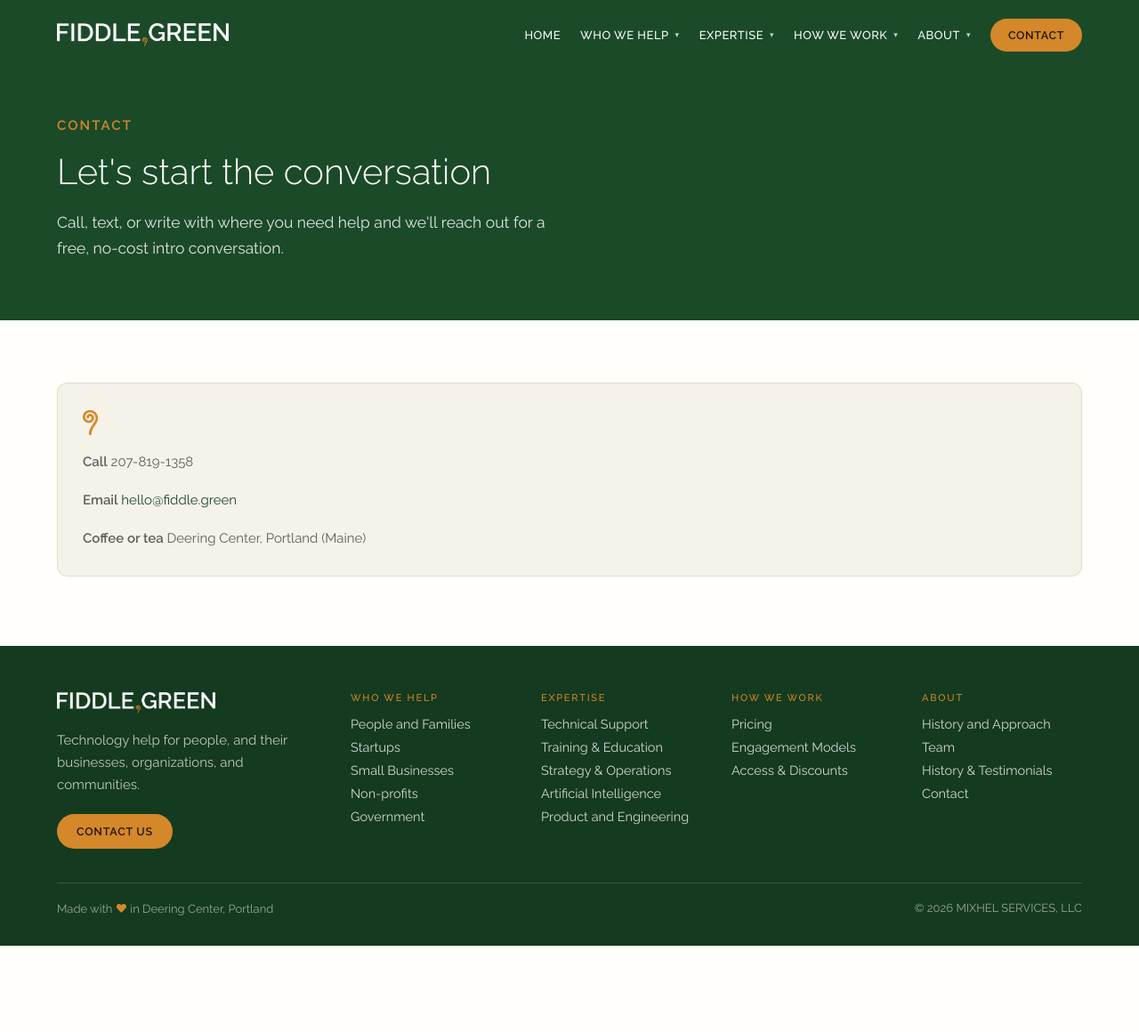
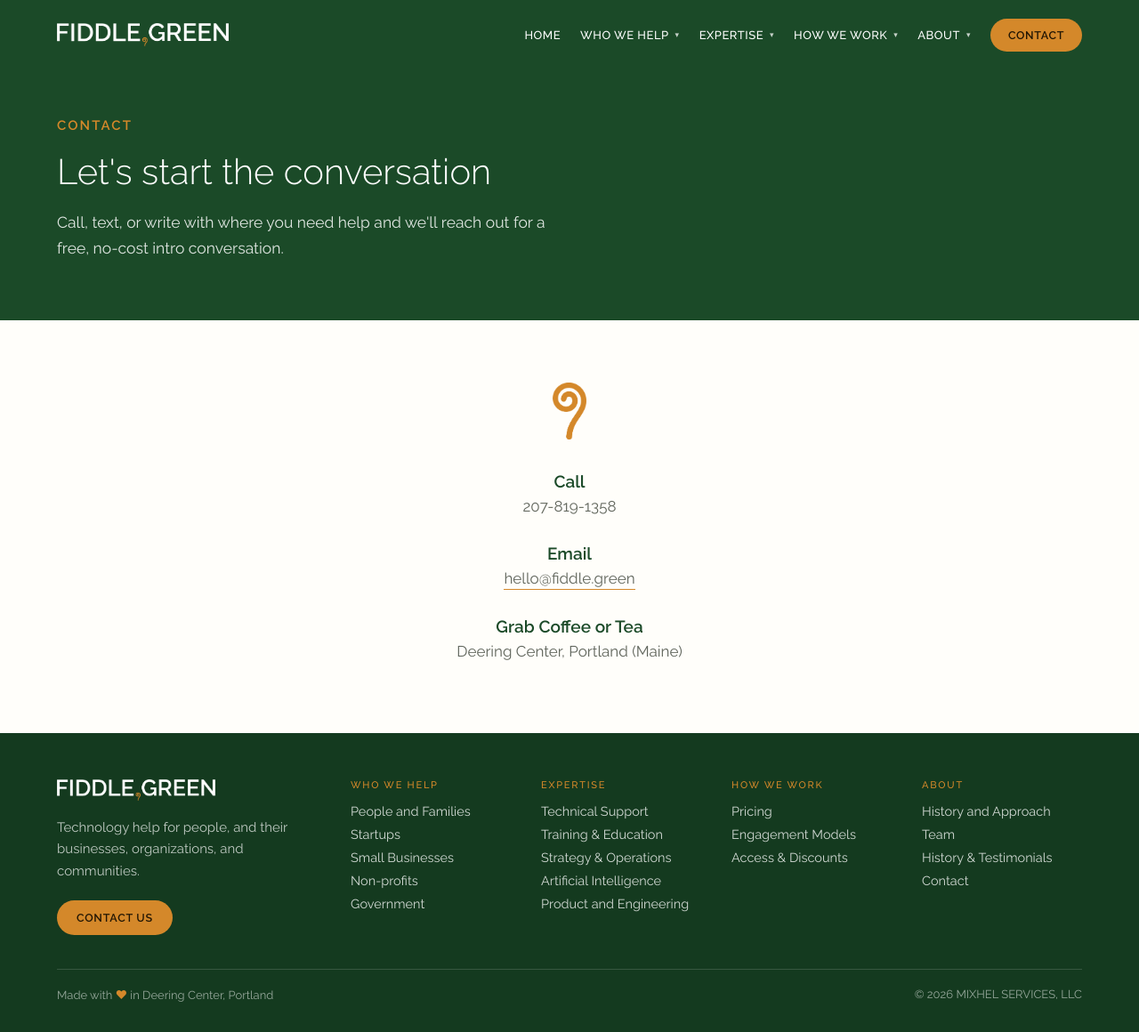
Before and after one commit to TREE-BUB/fiddle-green, a Jekyll site: the page built from contact.html, in a window 1280 px wide. Shown: the whole page at 89% size. Built offline with Jekyll 4.4.1, drawn with Linux system fonts in a browser that asks for light colours; before the commit the page ends 1063 px from its top, so only the background shows below that.

Commit message:
Hide three nav children from the menus, rework the contact details
Adds an in_menu switch to the nav data: an entry set false drops out of the
header dropdown and the mobile drawer while the hub hero rail and the footer
still list it. Applied to People and Families, Startups, and Strategy &
Operations, whose pages are placeholders for now.

The contact details leave their card for a centred column under a larger
mark, alternating label and value.

Co-Authored-By: Claude Opus 5 <noreply@anthropic.com>
Claude-Session: https://claude.ai/code/session_01SgQi5ee1qBqBsYJL8x1hCv

```diff
--- a/_data/nav.yml
+++ b/_data/nav.yml
@@ -3,6 +3,8 @@
 #
 # Per-child switches:
 #   in_footer: false    omit from the footer column
+#   in_menu: false      omit from the header dropdown and the mobile drawer,
+#                       while the hub hero rail and the footer still list it
 #   footer_only: true   footer column only, not the dropdown or drawer
 #   rail_url:           override the URL used by the hub hero rail button
 
@@ -15,8 +17,10 @@
   children:
     - title: People and Families
       url: /who-we-help/individuals/
+      in_menu: false
     - title: Startups
       url: /who-we-help/startups/
+      in_menu: false
     - title: Small Businesses
       url: /who-we-help/small-businesses/
     - title: Non-profits
@@ -35,6 +39,7 @@
       url: /expertise/education/
     - title: "Strategy & Operations"
       url: /expertise/advising/
+      in_menu: false
     - title: Artificial Intelligence
       url: /expertise/artificial-intelligence/
     - title: Product and Engineering
--- a/_data/seg_pages.yml
+++ b/_data/seg_pages.yml
@@ -43,7 +43,7 @@ businesses:
       p: Often the first step in our process. We perform a comprehensive evaluation of your current technology ecosystem and deliver an actionable set of recommendations.
     - h: Targeted Sprints
       p: Short-term, focused support to solve an immediate business need — such as vendor evaluation, staff training, or system setup.
-    - h: Project Support
+    - h: Project Work
       p: End-to-end execution for specific business initiatives or technical projects, ranging from a few hours of work to a multi-month engagement.
     - h: Ongoing Partnership
       p: Following a brief onboarding, we provide continuous technical and strategic support to ensure your technology scales seamlessly with your business.
--- a/_includes/header.html
+++ b/_includes/header.html
@@ -19,7 +19,7 @@ watermark reads behind it. Nav tree comes from _data/nav.yml.
             </a>
             <div class="nav__menu" id="menu-{{ menu_id }}" data-dropdown-menu hidden>
               {%- for child in item.children -%}
-                {%- unless child.footer_only -%}
+                {%- unless child.footer_only or child.in_menu == false -%}
                   <a class="nav__menu-link" href="{{ child.url | relative_url }}">{{ child.title | escape_once }}</a>
                 {%- endunless -%}
               {%- endfor -%}
@@ -48,7 +48,7 @@ watermark reads behind it. Nav tree comes from _data/nav.yml.
           <a class="drawer__heading" href="{{ item.url | relative_url }}">{{ item.drawer_title | default: item.title | escape_once }}</a>
           <div class="drawer__children">
             {%- for child in item.children -%}
-              {%- unless child.footer_only -%}
+              {%- unless child.footer_only or child.in_menu == false -%}
                 <a class="drawer__link" href="{{ child.url | relative_url }}">{{ child.title | escape_once }}</a>
               {%- endunless -%}
             {%- endfor -%}
--- a/assets/css/style.scss
+++ b/assets/css/style.scss
@@ -1280,6 +1280,44 @@ a.card:hover { border-color: var(--amber); }
    Contact
    ========================================================================== */
 
+/* The details stand on the page rather than in a card: an enlarged mark over a
+   centred column that alternates label and value. */
+.contact-direct { text-align: center; }
+
+.contact-direct__mark {
+  display: block;
+  height: 64px;
+  width: auto;
+  margin: 0 auto 36px;
+}
+
+.contact-lines {
+  margin: 0;
+
+  dt {
+    font-size: 19px;
+    font-weight: 600;
+    color: var(--forest);
+  }
+
+  dd {
+    font-size: 17px;
+    line-height: 1.6;
+    color: var(--ink-muted);
+    margin: 4px 0 28px;
+  }
+
+  dd:last-child { margin-bottom: 0; }
+
+  a {
+    color: inherit;
+    border-bottom: 1px solid var(--amber);
+    padding-bottom: 2px;
+
+    &:hover { color: var(--amber-ink); }
+  }
+}
+
 .contact-card {
   h2 {
     font-size: 13px;
--- a/contact.html
+++ b/contact.html
@@ -16,14 +16,15 @@ description: Call or write FIDDLE,GREEN — hello@fiddle.green or 207-819-1358.
 </section>
 
 <section class="band band--cream contact-band">
-  <div class="card-grid">
-    <div class="card card--flat contact-card">
-      <img class="mark mark--card" src="{{ '/assets/fiddlehead.png' | relative_url }}" alt="" width="840" height="1420">
-      <div class="contact-card__value">
-        <p><strong>Call</strong> 207-819-1358</p>
-        <p><strong>Email</strong> <a href="mailto:hello@fiddle.green">hello@fiddle.green</a></p>
-        <p><strong>Coffee or tea</strong> Deering Center, Portland (Maine)</p>
-      </div>
-    </div>
+  <div class="contact-direct">
+    <img class="contact-direct__mark" src="{{ '/assets/fiddlehead.png' | relative_url }}" alt="" width="840" height="1420">
+    <dl class="contact-lines">
+      <dt>Call</dt>
+      <dd>207-819-1358</dd>
+      <dt>Email</dt>
+      <dd><a href="mailto:hello@fiddle.green">hello@fiddle.green</a></dd>
+      <dt>Grab Coffee or Tea</dt>
+      <dd>Deering Center, Portland (Maine)</dd>
+    </dl>
   </div>
 </section>
```
